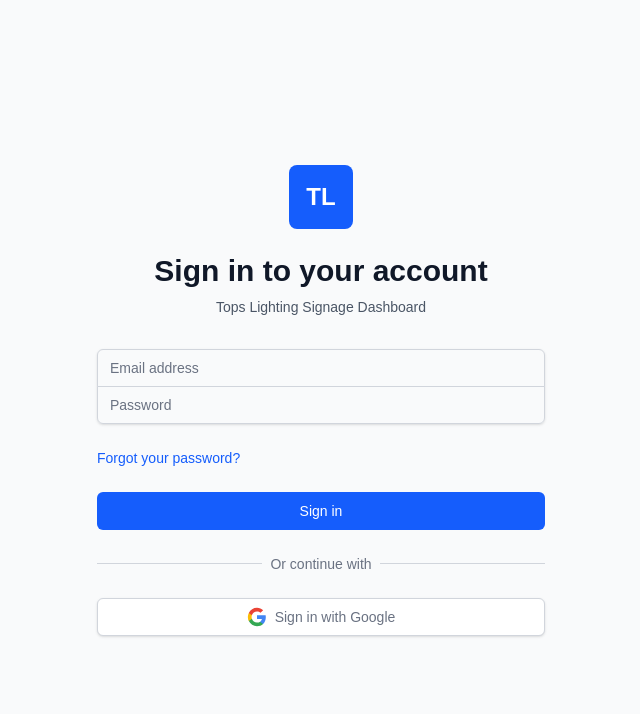
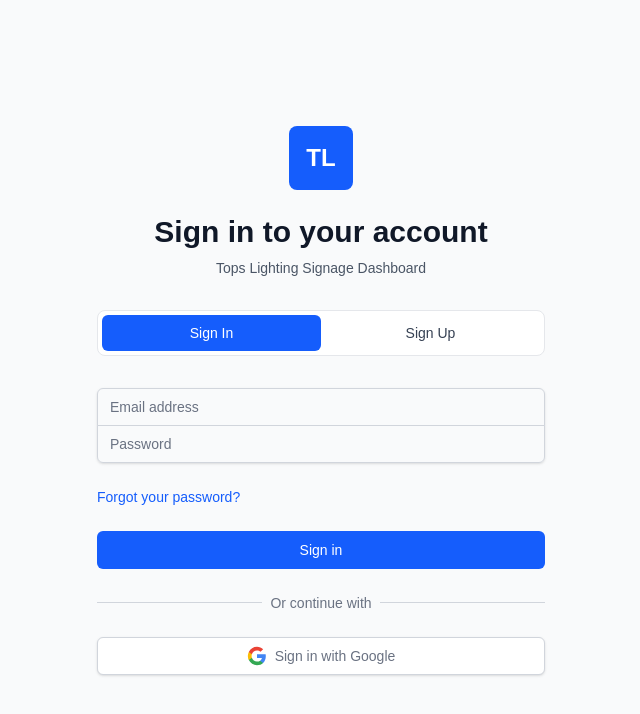
Before and after one commit to mokshdigital/signage-app, a Next.js app: page /login in a window 1280 px wide. Shown: the top 714 px of the page, without its empty margins (319-959 px from the left). Built offline with nearby package versions, Linux system fonts and the light colour scheme; no server answers.

Commit message:
Add sign-up functionality with tabs, email/password registration, and Google OAuth sign-up

```diff
--- a/app/login/page.tsx
+++ b/app/login/page.tsx
@@ -5,12 +5,18 @@
 import { useAuth } from '@/lib/auth-context';
 import Link from 'next/link';
 
+type TabType = 'signin' | 'signup';
+
 export default function LoginPage() {
+    const [activeTab, setActiveTab] = useState<TabType>('signin');
     const [email, setEmail] = useState('');
     const [password, setPassword] = useState('');
+    const [confirmPassword, setConfirmPassword] = useState('');
+    const [fullName, setFullName] = useState('');
     const [error, setError] = useState<string | null>(null);
+    const [success, setSuccess] = useState<string | null>(null);
     const [loading, setLoading] = useState(false);
-    const { signIn, signInWithGoogle, user, loading: authLoading } = useAuth();
+    const { signIn, signUp, signInWithGoogle, user, loading: authLoading } = useAuth();
     const router = useRouter();
 
     // Redirect if already authenticated
@@ -20,13 +26,31 @@
         }
     }, [user, authLoading, router]);
 
+    // Clear messages when switching tabs
+    useEffect(() => {
+        setError(null);
+        setSuccess(null);
+    }, [activeTab]);
+
+    const validateEmail = (email: string): boolean => {
+        const emailRegex = /^[^\s@]+@[^\s@]+\.[^\s@]+$/;
+        return emailRegex.test(email);
+    };
+
     const handleEmailLogin = async (e: React.FormEvent) => {
         e.preventDefault();
         setError(null);
+        setSuccess(null);
         setLoading(true);
 
         if (!email || !password) {
             setError('Please enter both email and password');
+            setLoading(false);
+            return;
+        }
+
+        if (!validateEmail(email)) {
+            setError('Please enter a valid email address');
             setLoading(false);
             return;
         }
@@ -41,13 +65,70 @@
         }
     };
 
-    const handleGoogleLogin = async () => {
+    const handleSignUp = async (e: React.FormEvent) => {
+        e.preventDefault();
         setError(null);
+        setSuccess(null);
+        setLoading(true);
+
+        // Validation
+        if (!fullName.trim()) {
+            setError('Full name is required');
+            setLoading(false);
+            return;
+        }
+
+        if (!email || !password || !confirmPassword) {
+            setError('Please fill in all fields');
+            setLoading(false);
+            return;
+        }
+
+        if (!validateEmail(email)) {
+            setError('Please enter a valid email address');
+            setLoading(false);
+            return;
+        }
+
+        if (password.length < 6) {
+            setError('Password must be at least 6 characters long');
+            setLoading(false);
+            return;
+        }
+
+        if (password !== confirmPassword) {
+            setError('Passwords do not match');
+            setLoading(false);
+            return;
+        }
+
+        const { error, needsConfirmation } = await signUp(email, password, fullName.trim());
+
+        if (error) {
+            setError(error.message || 'Failed to create account');
+            setLoading(false);
+        } else if (needsConfirmation) {
+            setSuccess('Account created! Please check your email to confirm your account before signing in.');
+            setLoading(false);
+            // Clear form
+            setEmail('');
+            setPassword('');
+            setConfirmPassword('');
+            setFullName('');
+        } else {
+            // Auto-confirmed, redirect to dashboard
+            router.push('/dashboard');
+        }
+    };
+
+    const handleGoogleAuth = async () => {
+        setError(null);
+        setSuccess(null);
         setLoading(true);
         try {
             await signInWithGoogle();
         } catch (err: any) {
-            setError(err.message || 'Failed to sign in with Google');
+            setError(err.message || `Failed to ${activeTab === 'signin' ? 'sign in' : 'sign up'} with Google`);
             setLoading(false);
         }
     };
@@ -73,21 +154,74 @@
                         </div>
                     </div>
                     <h2 className="mt-6 text-center text-3xl font-extrabold text-gray-900">
-                        Sign in to your account
+                        {activeTab === 'signin' ? 'Sign in to your account' : 'Create your account'}
                     </h2>
                     <p className="mt-2 text-center text-sm text-gray-600">
                         Tops Lighting Signage Dashboard
                     </p>
                 </div>
 
-                <form className="mt-8 space-y-6" onSubmit={handleEmailLogin}>
+                {/* Tabs */}
+                <div className="flex rounded-lg border border-gray-200 bg-white p-1">
+                    <button
+                        type="button"
+                        onClick={() => setActiveTab('signin')}
+                        className={`flex-1 py-2 px-4 text-sm font-medium rounded-md transition-colors ${
+                            activeTab === 'signin'
+                                ? 'bg-blue-600 text-white'
+                                : 'text-gray-700 hover:text-gray-900 hover:bg-gray-50'
+                        }`}
+                    >
+                        Sign In
+                    </button>
+                    <button
+                        type="button"
+                        onClick={() => setActiveTab('signup')}
+                        className={`flex-1 py-2 px-4 text-sm font-medium rounded-md transition-colors ${
+                            activeTab === 'signup'
+                                ? 'bg-blue-600 text-white'
+                                : 'text-gray-700 hover:text-gray-900 hover:bg-gray-50'
+                        }`}
+                    >
+                        Sign Up
+                    </button>
+                </div>
+
+                <form
+                    className="mt-8 space-y-6"
+                    onSubmit={activeTab === 'signin' ? handleEmailLogin : handleSignUp}
+                >
                     {error && (
                         <div className="bg-red-50 border border-red-200 text-red-700 px-4 py-3 rounded-md text-sm">
                             {error}
                         </div>
                     )}
 
+                    {success && (
+                        <div className="bg-green-50 border border-green-200 text-green-700 px-4 py-3 rounded-md text-sm">
+                            {success}
+                        </div>
+                    )}
+
                     <div className="rounded-md shadow-sm -space-y-px">
+                        {activeTab === 'signup' && (
+                            <div>
+                                <label htmlFor="fullName" className="sr-only">
+                                    Full Name
+                                </label>
+                                <input
+                                    id="fullName"
+                                    name="fullName"
+                                    type="text"
+                                    autoComplete="name"
+                                    required
+                                    value={fullName}
+                                    onChange={(e) => setFullName(e.target.value)}
+                                    className="appearance-none rounded-none relative block w-full px-3 py-2 border border-gray-300 placeholder-gray-500 text-gray-900 rounded-t-md focus:outline-none focus:ring-blue-500 focus:border-blue-500 focus:z-10 sm:text-sm"
+                                    placeholder="Full Name"
+                                />
+                            </div>
+                        )}
                         <div>
                             <label htmlFor="email" className="sr-only">
                                 Email address
@@ -100,7 +234,13 @@
                                 required
                                 value={email}
                                 onChange={(e) => setEmail(e.target.value)}
-                                className="appearance-none rounded-none relative block w-full px-3 py-2 border border-gray-300 placeholder-gray-500 text-gray-900 rounded-t-md focus:outline-none focus:ring-blue-500 focus:border-blue-500 focus:z-10 sm:text-sm"
+                                className={`appearance-none rounded-none relative block w-full px-3 py-2 border border-gray-300 placeholder-gray-500 text-gray-900 ${
+                                    activeTab === 'signup' && fullName
+                                        ? ''
+                                        : activeTab === 'signin'
+                                        ? 'rounded-t-md'
+                                        : 'rounded-t-md'
+                                } focus:outline-none focus:ring-blue-500 focus:border-blue-500 focus:z-10 sm:text-sm`}
                                 placeholder="Email address"
                             />
                         </div>
@@ -112,16 +252,39 @@
                                 id="password"
                                 name="password"
                                 type="password"
-                                autoComplete="current-password"
+                                autoComplete={activeTab === 'signin' ? 'current-password' : 'new-password'}
                                 required
                                 value={password}
                                 onChange={(e) => setPassword(e.target.value)}
-                                className="appearance-none rounded-none relative block w-full px-3 py-2 border border-gray-300 placeholder-gray-500 text-gray-900 rounded-b-md focus:outline-none focus:ring-blue-500 focus:border-blue-500 focus:z-10 sm:text-sm"
+                                className={`appearance-none rounded-none relative block w-full px-3 py-2 border border-gray-300 placeholder-gray-500 text-gray-900 ${
+                                    activeTab === 'signup' && confirmPassword
+                                        ? ''
+                                        : 'rounded-b-md'
+                                } focus:outline-none focus:ring-blue-500 focus:border-blue-500 focus:z-10 sm:text-sm`}
                                 placeholder="Password"
                             />
                         </div>
+                        {activeTab === 'signup' && (
+                            <div>
+                                <label htmlFor="confirmPassword" className="sr-only">
+                                    Confirm Password
+                                </label>
+                                <input
+                                    id="confirmPassword"
+                                    name="confirmPassword"
+                                    type="password"
+                                    autoComplete="new-password"
+                                    required
+                                    value={confirmPassword}
+                                    onChange={(e) => setConfirmPassword(e.target.value)}
+                                    className="appearance-none rounded-none relative block w-full px-3 py-2 border border-gray-300 placeholder-gray-500 text-gray-900 rounded-b-md focus:outline-none focus:ring-blue-500 focus:border-blue-500 focus:z-10 sm:text-sm"
+                                    placeholder="Confirm Password"
+                                />
+                            </div>
+                        )}
                     </div>
 
+                    {activeTab === 'signin' && (
                         <div className="flex items-center justify-between">
                             <div className="text-sm">
                                 <Link
@@ -132,6 +295,7 @@
                                 </Link>
                             </div>
                         </div>
+                    )}
 
                     <div>
                         <button
@@ -161,10 +325,10 @@
                                             d="M4 12a8 8 0 018-8V0C5.373 0 0 5.373 0 12h4zm2 5.291A7.962 7.962 0 014 12H0c0 3.042 1.135 5.824 3 7.938l3-2.647z"
                                         ></path>
                                     </svg>
-                                    Signing in...
+                                    {activeTab === 'signin' ? 'Signing in...' : 'Creating account...'}
                                 </span>
                             ) : (
-                                'Sign in'
+                                activeTab === 'signin' ? 'Sign in' : 'Sign up'
                             )}
                         </button>
                     </div>
@@ -182,7 +346,7 @@
                         <div className="mt-6">
                             <button
                                 type="button"
-                                onClick={handleGoogleLogin}
+                                onClick={handleGoogleAuth}
                                 disabled={loading}
                                 className="w-full inline-flex justify-center py-2 px-4 border border-gray-300 rounded-md shadow-sm bg-white text-sm font-medium text-gray-500 hover:bg-gray-50 disabled:bg-gray-100 disabled:cursor-not-allowed"
                             >
@@ -196,7 +360,7 @@
                                     <path d="M5.84 14.09c-.22-.66-.35-1.36-.35-2.09s.13-1.43.35-2.09V7.07H2.18C1.43 8.55 1 10.22 1 12s.43 3.45 1.18 4.93l2.85-2.22.81-.62z" fill="#FBBC05" />
                                     <path d="M12 5.38c1.62 0 3.06.56 4.21 1.64l3.15-3.15C17.45 2.09 14.97 1 12 1 7.7 1 3.99 3.47 2.18 7.07l3.66 2.84c.87-2.6 3.3-4.53 6.16-4.53z" fill="#EA4335" />
                                 </svg>
-                                Sign in with Google
+                                {activeTab === 'signin' ? 'Sign in with Google' : 'Sign up with Google'}
                             </button>
                         </div>
                     </div>
--- a/lib/auth-context.tsx
+++ b/lib/auth-context.tsx
@@ -10,6 +10,7 @@
     session: Session | null;
     loading: boolean;
     signIn: (email: string, password: string) => Promise<{ error: AuthError | null }>;
+    signUp: (email: string, password: string, fullName: string) => Promise<{ error: AuthError | null; needsConfirmation?: boolean }>;
     signInWithGoogle: () => Promise<void>;
     signOut: () => Promise<void>;
     refreshSession: () => Promise<void>;
@@ -60,6 +61,31 @@
         return { error };
     };
 
+    const signUp = async (email: string, password: string, fullName: string) => {
+        setLoading(true);
+        const { data, error } = await supabase.auth.signUp({
+            email,
+            password,
+            options: {
+                data: {
+                    full_name: fullName,
+                    name: fullName,
+                },
+            },
+        });
+
+        if (!error && data.session) {
+            // User is auto-confirmed, set session
+            setSession(data.session);
+            setUser(data.user);
+        }
+
+        setLoading(false);
+        // Check if email confirmation is required
+        const needsConfirmation = !error && !data.session && data.user;
+        return { error, needsConfirmation };
+    };
+
     const signInWithGoogle = async () => {
         const { error } = await supabase.auth.signInWithOAuth({
             provider: 'google',
@@ -93,6 +119,7 @@
         session,
         loading,
         signIn,
+        signUp,
         signInWithGoogle,
         signOut,
         refreshSession,
```
Lines whose indentation alone changed are shown as unchanged.
